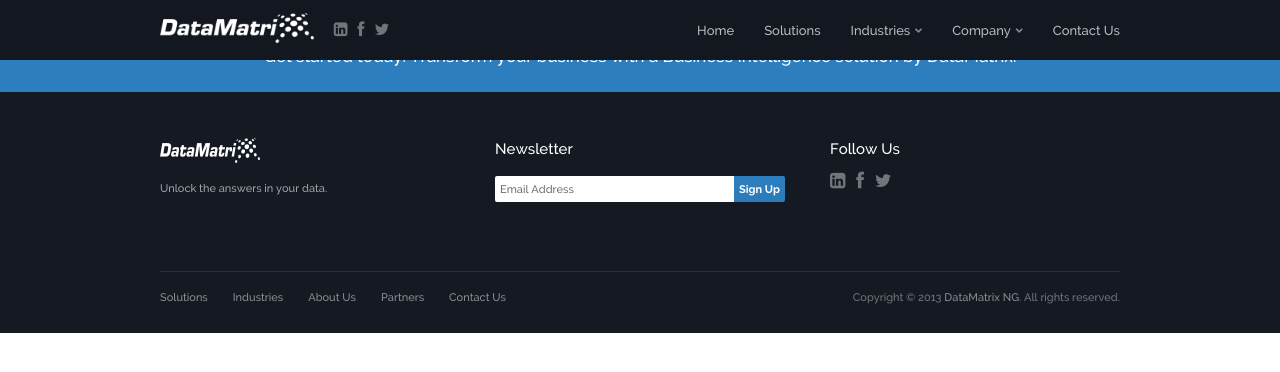
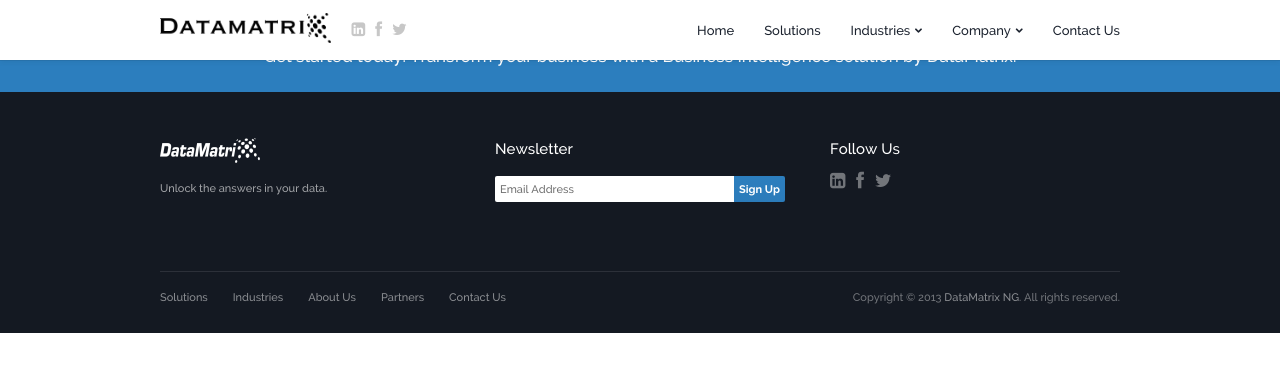
Before and after one commit to dtmtx/dtmtx.github.io, a Jekyll site: the page built from blog.html, in a window 1280 px wide. Shown: the top 372 px of the page. Built offline with Jekyll 4.4.1, drawn with Linux system fonts in a browser that asks for light colours; Markdown is read by kramdown in place of the engine named in the settings.

Commit message:
Revert ae884da..f70da79
This rolls back to commit ae884da22797d94516495e7ff2bfc9a766d4d326.

```diff
--- a/_includes/head.html
+++ b/_includes/head.html
@@ -63,7 +63,7 @@
       <!-- ~~~~~~~~~~~~~~~~~~~~~~~~~~~~~~~~~~~~~~~~~~~~~~~~~~~~~~~~~~~~~~~~~~~~~ -->
       <!-- Top Bar - Set "white" or "dark" below -->
       <!-- ~~~~~~~~~~~~~~~~~~~~~~~~~~~~~~~~~~~~~~~~~~~~~~~~~~~~~~~~~~~~~~~~~~~~~ -->
-      <div class="topbar-outer dark">
+      <div class="topbar-outer white">
         <div class="topbar content-width">
 
           <!-- ~~~~~~~~~~~~~~~~~~~~~~~~~~~~~~~ -->
@@ -71,8 +71,7 @@
           <!-- ~~~~~~~~~~~~~~~~~~~~~~~~~~~~~~~ -->
           <div class="table fullheight">
             <div class="table-cell fullheight middle">
-              <!--div class="logo"><a href="index.html"><img alt="" src="images/topbar/datamatrix_logo_black_main.png" height="30" /></a></div-->
-              <div class="logo"><a href="index.html"><img alt="" src="images/topbar/datamatrix_logo_white.png" height="30" /></a></div>
+              <div class="logo"><a href="index.html"><img alt="" src="images/topbar/datamatrix_logo_black_main.png" height="30" /></a></div>
             </div>
           </div>
           <!-- ~~~~~~~~~~~~~~~~~~~~~~~~~~~~~~~ -->
--- a/_includes/head_inner.html
+++ b/_includes/head_inner.html
@@ -51,7 +51,7 @@
       <!-- ~~~~~~~~~~~~~~~~~~~~~~~~~~~~~~~~~~~~~~~~~~~~~~~~~~~~~~~~~~~~~~~~~~~~~ -->
       <!-- Top Bar - Set "white" or "dark" below -->
       <!-- ~~~~~~~~~~~~~~~~~~~~~~~~~~~~~~~~~~~~~~~~~~~~~~~~~~~~~~~~~~~~~~~~~~~~~ -->
-      <div class="topbar-outer dark">
+      <div class="topbar-outer white">
         <div class="topbar content-width">
 
           <!-- ~~~~~~~~~~~~~~~~~~~~~~~~~~~~~~~ -->
@@ -59,8 +59,7 @@
           <!-- ~~~~~~~~~~~~~~~~~~~~~~~~~~~~~~~ -->
           <div class="table fullheight">
             <div class="table-cell fullheight middle">
-              <!--div class="logo"><a href="index.html"><img alt="" src="images/topbar/datamatrix_logo_black_main.png" height="30" /></a></div-->
-              <div class="logo"><a href="index.html"><img alt="" src="images/topbar/datamatrix_logo_white.png" height="30" /></a></div>
+              <div class="logo"><a href="index.html"><img alt="" src="images/topbar/datamatrix_logo_black_main.png" height="30" /></a></div>
             </div>
           </div>
           <!-- ~~~~~~~~~~~~~~~~~~~~~~~~~~~~~~~ -->
--- a/index.html
+++ b/index.html
@@ -7,7 +7,7 @@
       <!-- ~~~~~~~~~~~~~~~~~~~~~~~~~~~~~~~~~~~~~~~~~~~~~~~~~~~~~~~~~~~~~~~~~~~~~ -->
       <!-- Home Banner ("light" and "dark" style can be applied here) -->
       <!-- ~~~~~~~~~~~~~~~~~~~~~~~~~~~~~~~~~~~~~~~~~~~~~~~~~~~~~~~~~~~~~~~~~~~~~ -->
-      <div class="home-banner light">
+      <div class="home-banner dark">
 
         <!-- ~~~~~~~~~~~~~~~~~~~~~~~~~~~~~~~ -->
         <!-- Slides -->
@@ -195,7 +195,7 @@
       <!-- ~~~~~~~~~~~~~~~~~~~~~~~~~~~~~~~~~~~~~~~~~~~~~~~~~~~~~~~~~~~~~~~~~~~~~ -->
       <!-- CTA Bar - Set "white", "accent" or "dark" -->
       <!-- ~~~~~~~~~~~~~~~~~~~~~~~~~~~~~~~~~~~~~~~~~~~~~~~~~~~~~~~~~~~~~~~~~~~~~ -->
-      <div class="home-cta-bar-container white">
+      <div class="home-cta-bar-container accent">
 
         <div class="content-width">
           <div class="home-cta-bar">
```
